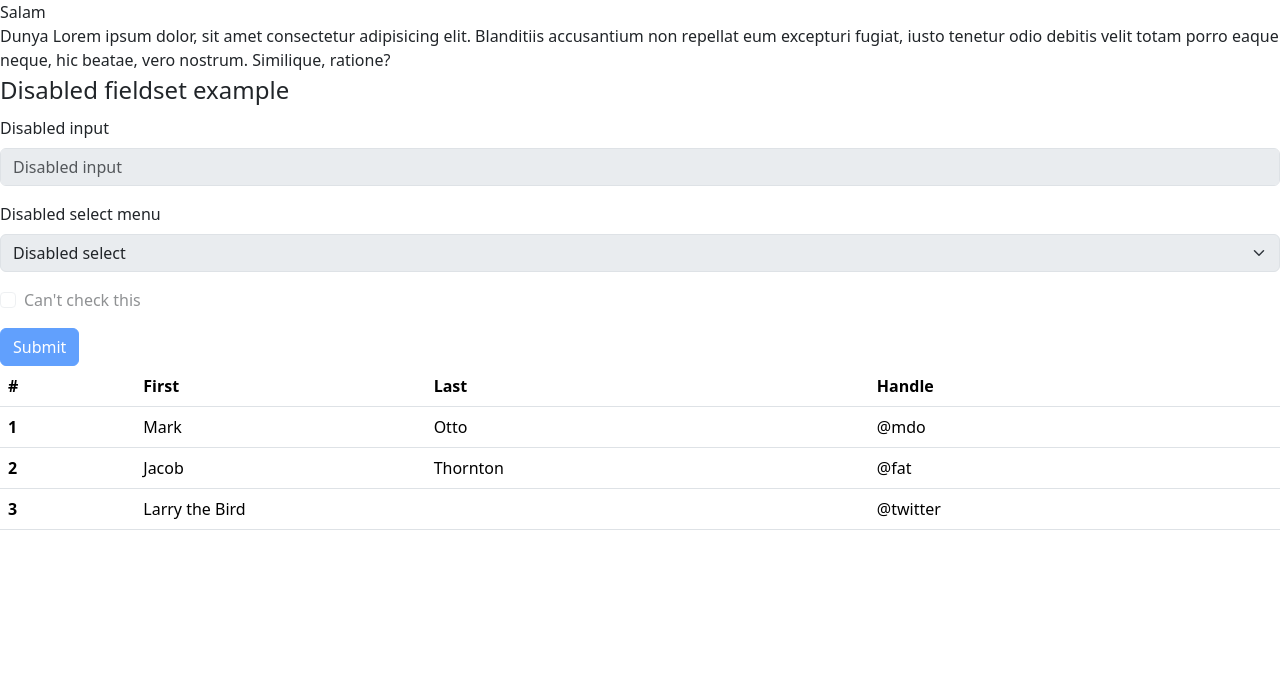
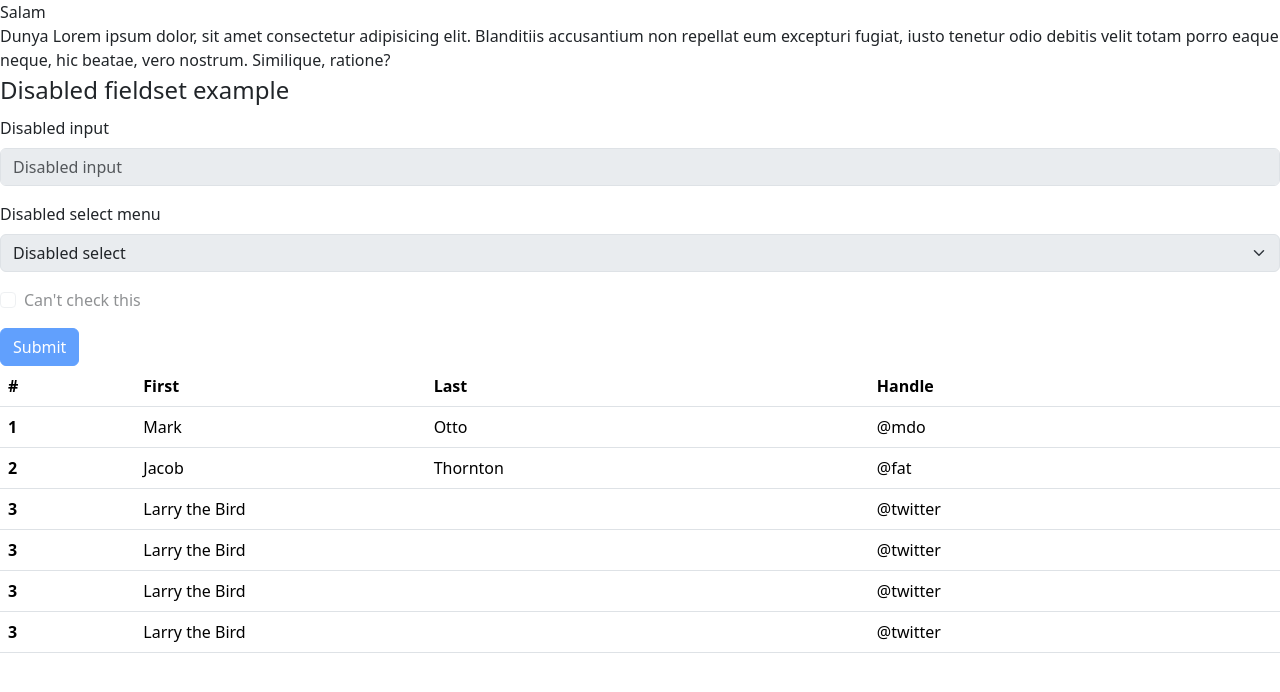
Before and after one commit to GulsenZalova/BranchPractise, a plain HTML site: page index.html in a window 1280 px wide. Drawn offline with nearby package versions, Linux system fonts and the light colour scheme.

Commit message:
table update

```diff
--- a/index.html
+++ b/index.html
@@ -64,6 +64,21 @@
             <td colspan="2">Larry the Bird</td>
             <td>@twitter</td>
           </tr>
+          <tr>
+            <th scope="row">3</th>
+            <td colspan="2">Larry the Bird</td>
+            <td>@twitter</td>
+          </tr>
+          <tr>
+            <th scope="row">3</th>
+            <td colspan="2">Larry the Bird</td>
+            <td>@twitter</td>
+          </tr>
+          <tr>
+            <th scope="row">3</th>
+            <td colspan="2">Larry the Bird</td>
+            <td>@twitter</td>
+          </tr>
         </tbody>
       </table>
 
```
